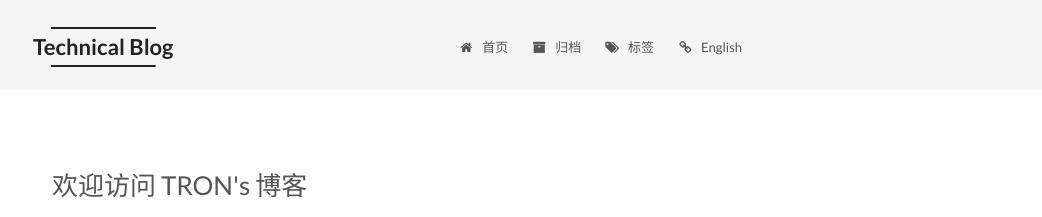
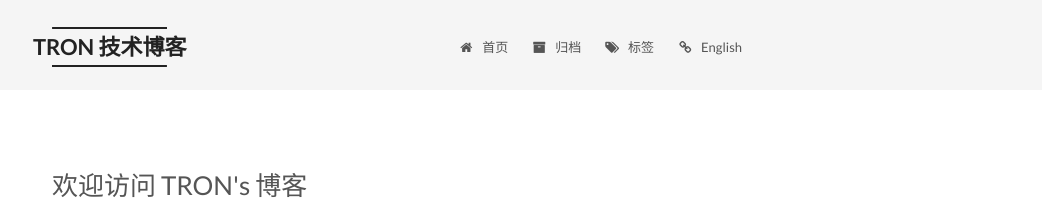
Before and after one commit to tronprotocol/tron-blog-zh, a Jekyll site: the page built from index.html, in a window 1280 px wide. Shown: the top 217 px of the page, without its empty margins (238-1280 px from the left). Built offline with Jekyll 4.4.1, drawn with Linux system fonts in a browser that asks for light colours; the list of posts is cut into pages by our own code.

Commit message:
rename blog name

```diff
--- a/_config.yml
+++ b/_config.yml
@@ -4,7 +4,7 @@
 # ---------------------------------------------------------------
 
 # Site
-title: Technical Blog
+title: TRON 技术博客
 subtitle:
 description: Blockchain Technical Blog.
 author: tron
```
